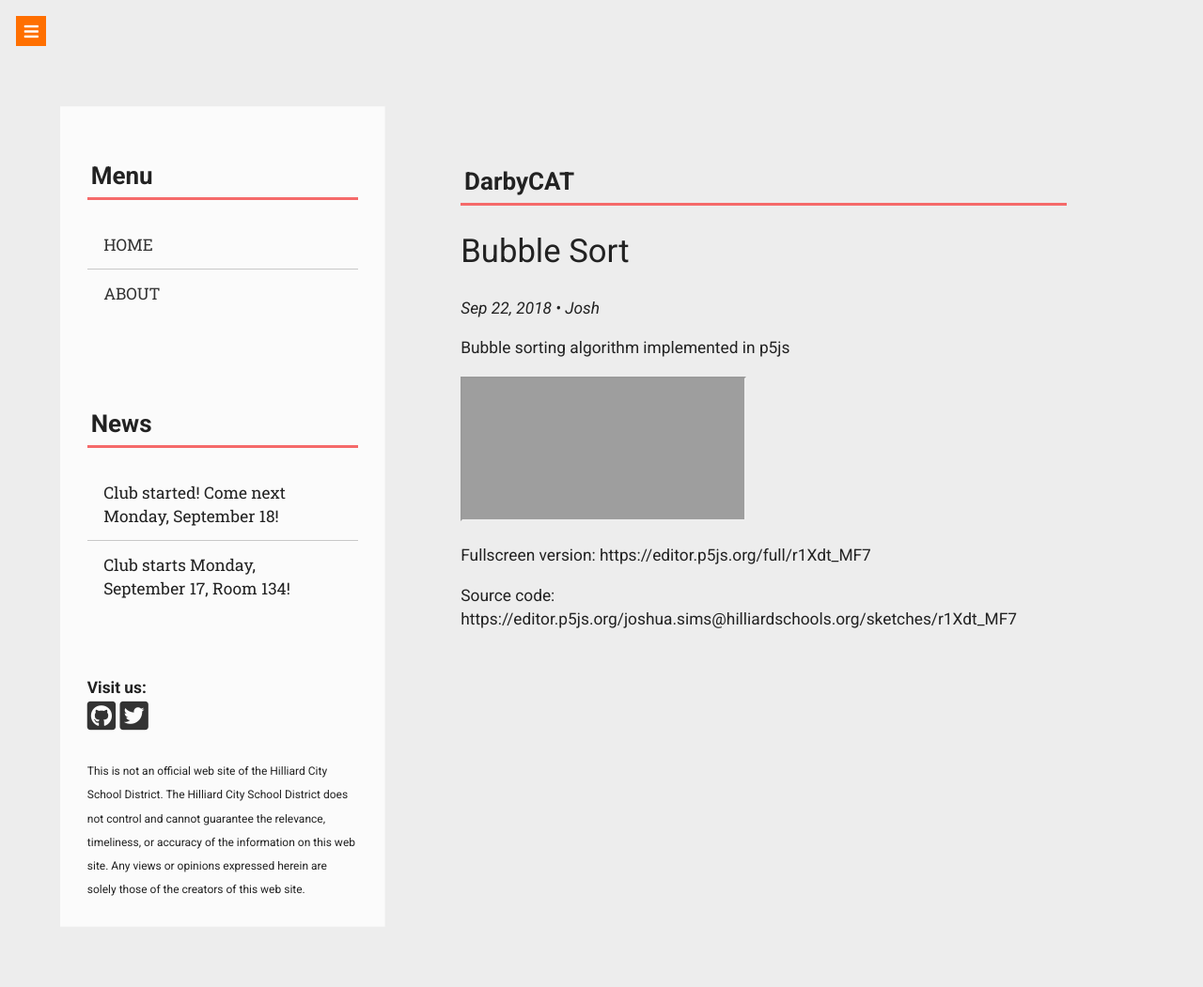
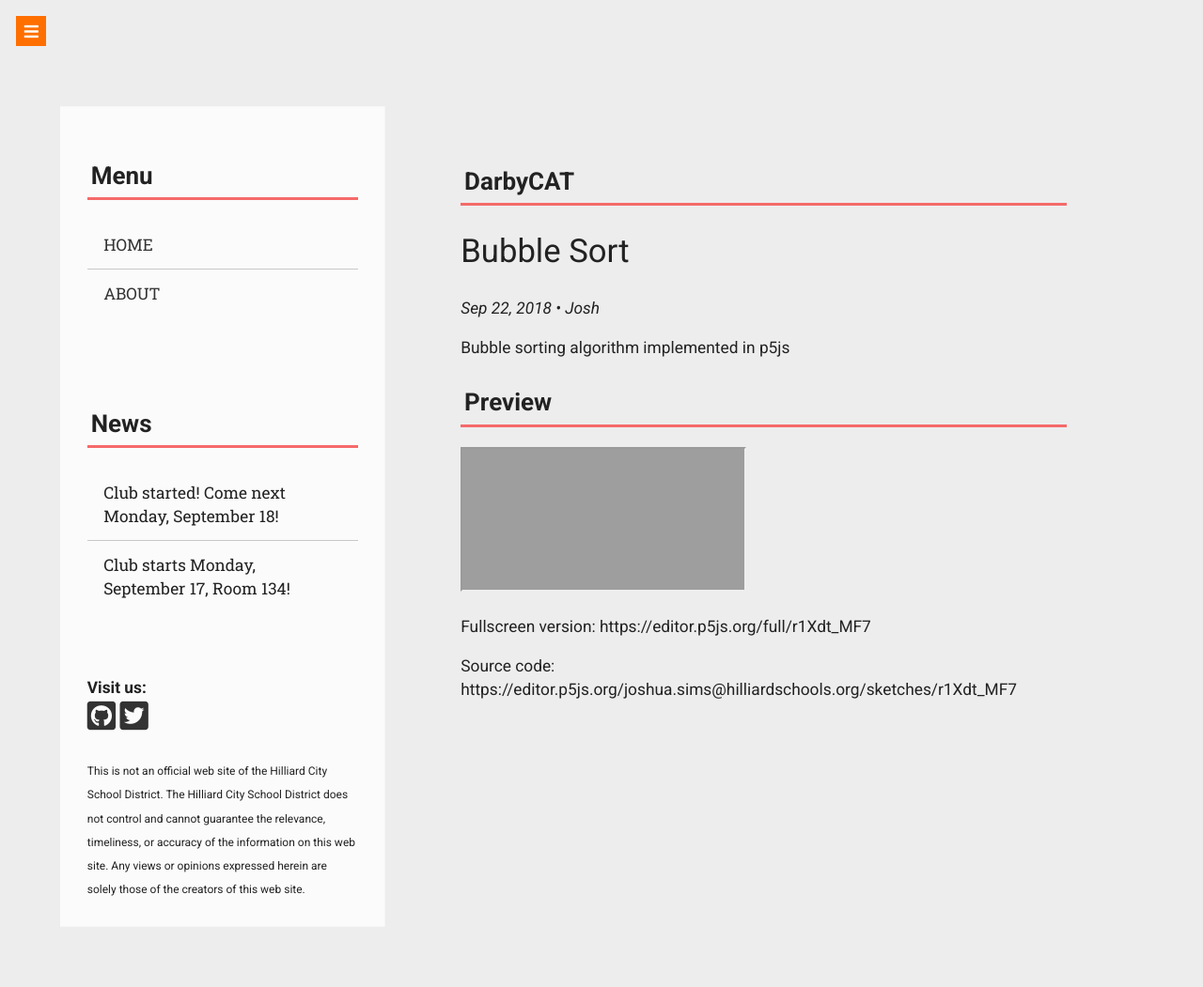
Before and after one commit to Joel4763/darbycat.github.io, a Jekyll site: the page built from _posts/2018-09-22-Bubble-Sort.markdown, in a window 1280 px wide. Shown: the whole page at 94% size. Built offline with Jekyll 4.4.1, drawn with Linux system fonts in a browser that asks for light colours; nearby versions of some CDN libraries; grey boxes are pictures that could not be loaded.

Commit message:
Update 2018-09-22-Bubble-Sort.markdown

```diff
--- a/_posts/2018-09-22-Bubble-Sort.markdown
+++ b/_posts/2018-09-22-Bubble-Sort.markdown
@@ -7,6 +7,8 @@ author: Josh
 filename:
 ---
 Bubble sorting algorithm implemented in p5js
+
+## Preview
 <iframe src="https://editor.p5js.org/embed/r1Xdt_MF7"></iframe>
 
 Fullscreen version:
```
